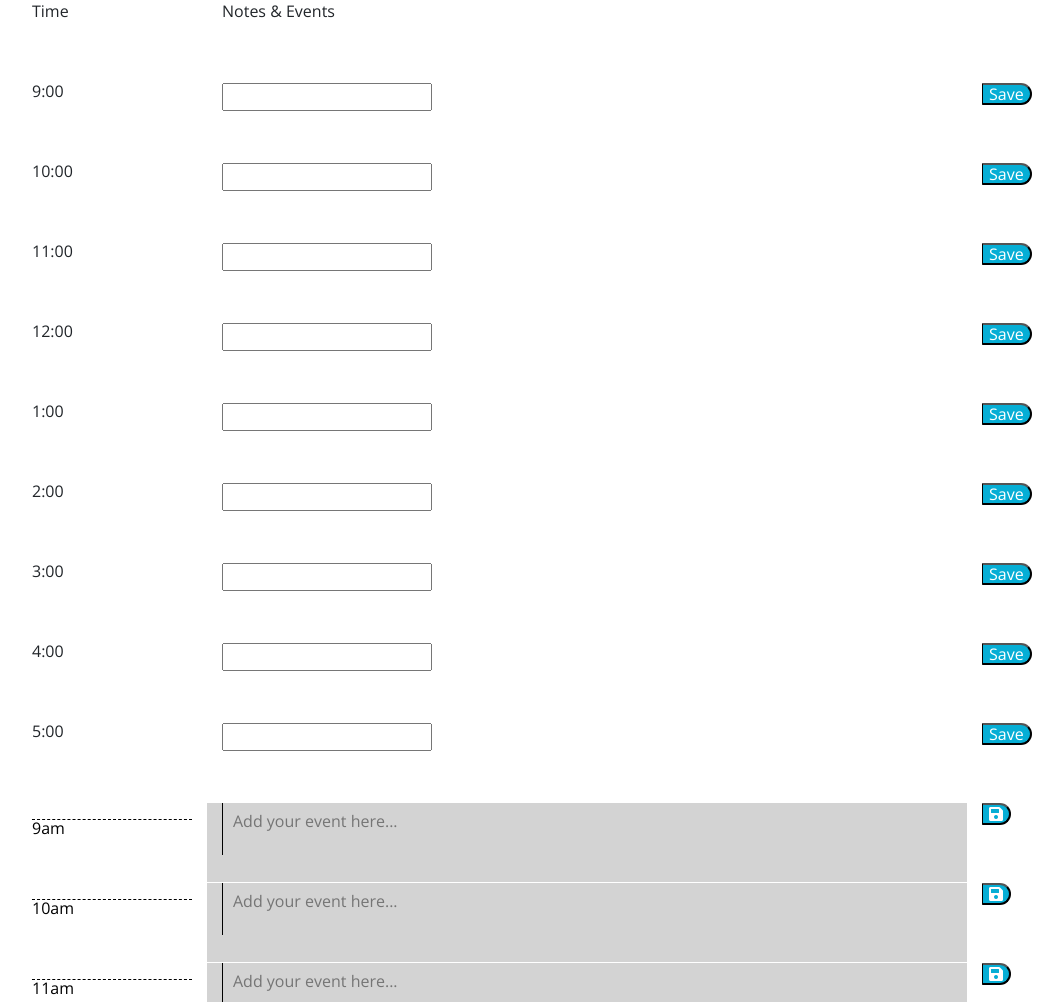
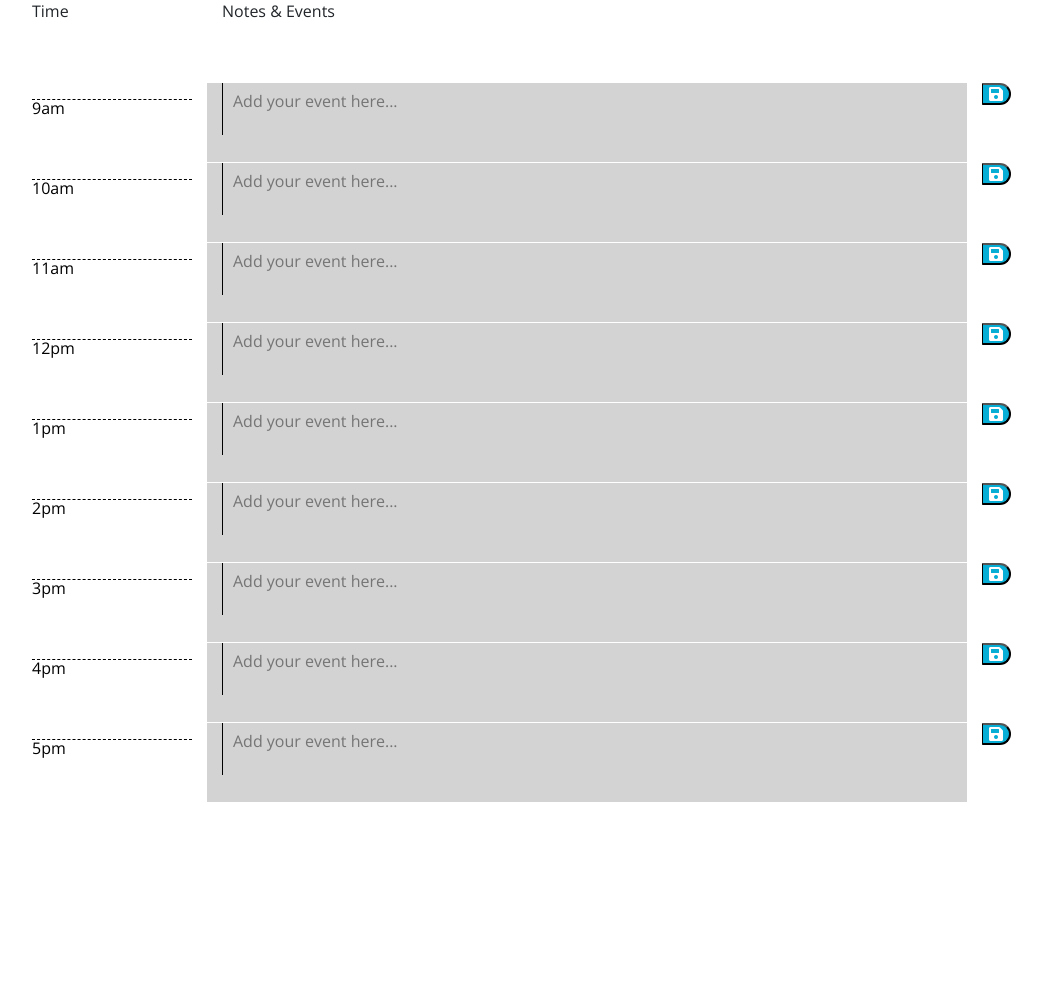
Before and after one commit to JHvandydad72/homework4, a plain HTML site: page index.html in a window 1280 px wide. Shown: the part 334-1336 px from the top of the page, without its empty margins (53-1116 px from the left). After the commit the page ends 1136 px from the top, so only its background shows below. Drawn offline with nearby package versions, Linux system fonts and the light colour scheme; files that its build step writes are made by us from their sources.

Commit message:
Add files via upload

```diff
--- a/index.html
+++ b/index.html
@@ -46,53 +46,6 @@
           <div class="col-2" id="add-event-buttons"></div>
         </div>
 
-      <div class="row" data-value='9'>
-          <div class="col-2" id="hour">9:00</div>
-          <div class="col-8"><input type='text' id='description' data-value='9'></div>
-          <div class="col-2" id="add-event-buttons"><button class="saveBtn" data-value='9'>Save</button></div>
-      </div>
-      <div class="row" data-value='10'>
-          <div class="col-2" id="hour">10:00</div>
-          <div class="col-8"><input type='text' id='description' data-value='10'></div>
-          <div class="col-2" id="add-event-buttons"><button class="saveBtn" data-value='10'>Save</button></div>
-      </div>
-      <div class="row"data-value='11'>
-          <div class="col-2" id="hour">11:00</div>
-          <div class="col-8"><input type='text' id='description' data-value='11'></div>
-          <div class="col-2" id="add-event-buttons"><button class="saveBtn" data-value='11'>Save</button></div>
-      </div>
-      <div class="row" data-value='12'>
-          <div class="col-2" id="hour">12:00</div>
-          <div class="col-8"><input type='text' id='description' data-value='12'></div>
-          <div class="col-2" id="add-event-buttons"><button class="saveBtn" data-value='12'>Save</button></div>
-      </div>
-      <div class="row" data-value='13'>
-          <div class="col-2" id="hour">1:00</div>
-          <div class="col-8"><input type='text' id='description' data-value='13'></div>
-          <div class="col-2" id="add-event-buttons"><button class="saveBtn" data-value='13'>Save</button></div>
-      </div>
-      <div class="row" data-value='14'>
-          <div class="col-2" id="hour">2:00</div>
-          <div class="col-8"><input type='text' id='description' data-value='14'></div>
-          <div class="col-2" id="add-event-buttons"><button class="saveBtn" data-value='14'>Save</button></div>
-      </div>
-      <div class="row" data-value='15'>
-          <div class="col-2" id="hour">3:00</div>
-          <div class="col-8"><input type='text' id='description' data-value='15'></div>
-          <div class="col-2" id="add-event-buttons"><button class="saveBtn" data-value='15'>Save</button></div>
-      </div>
-      <div class="row" data-value='16'>
-          <div class="col-2" id="hour">4:00</div>
-          <div class="col-8"><input type='text' id='description' data-value='16'></div>
-          <div class="col-2" id="add-event-buttons"><button class="saveBtn" data-value='16'>Save</button></div>
-      </div>
-      <div class="row" data-value='17'>
-          <div class="col-2" id="hour">5:00</div>
-          <div class="col-8"><input type='text' id='description' data-value='17'></div>
-          <div class="col-2" id="add-event-buttons"><button class="saveBtn" data-value='17'>Save</button></div>
-      </div>
-      </div>
-
       <script src="https://code.jquery.com/jquery-3.4.1.min.js"></script>
       <script src="https://cdnjs.cloudflare.com/ajax/libs/moment.js/2.24.0/moment.min.js"></script>
       <script src="newscript.js"></script>
```
